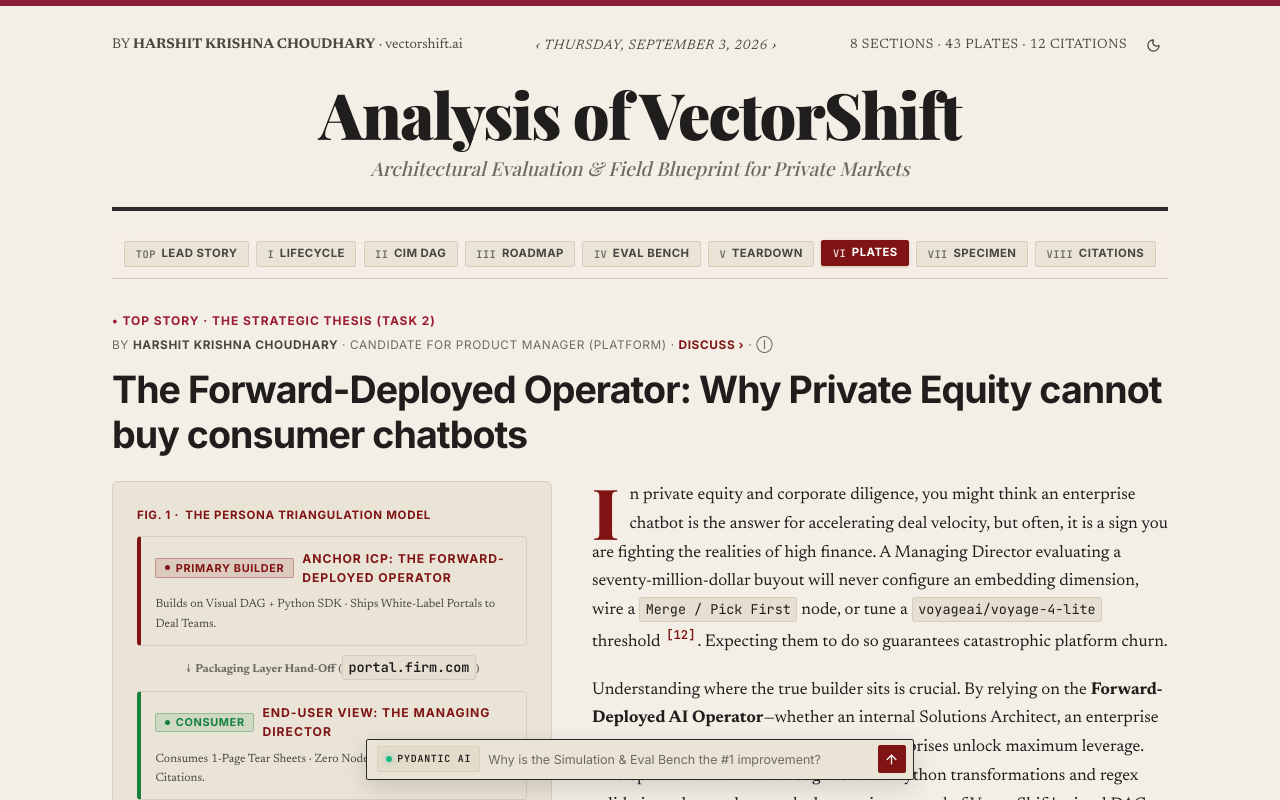
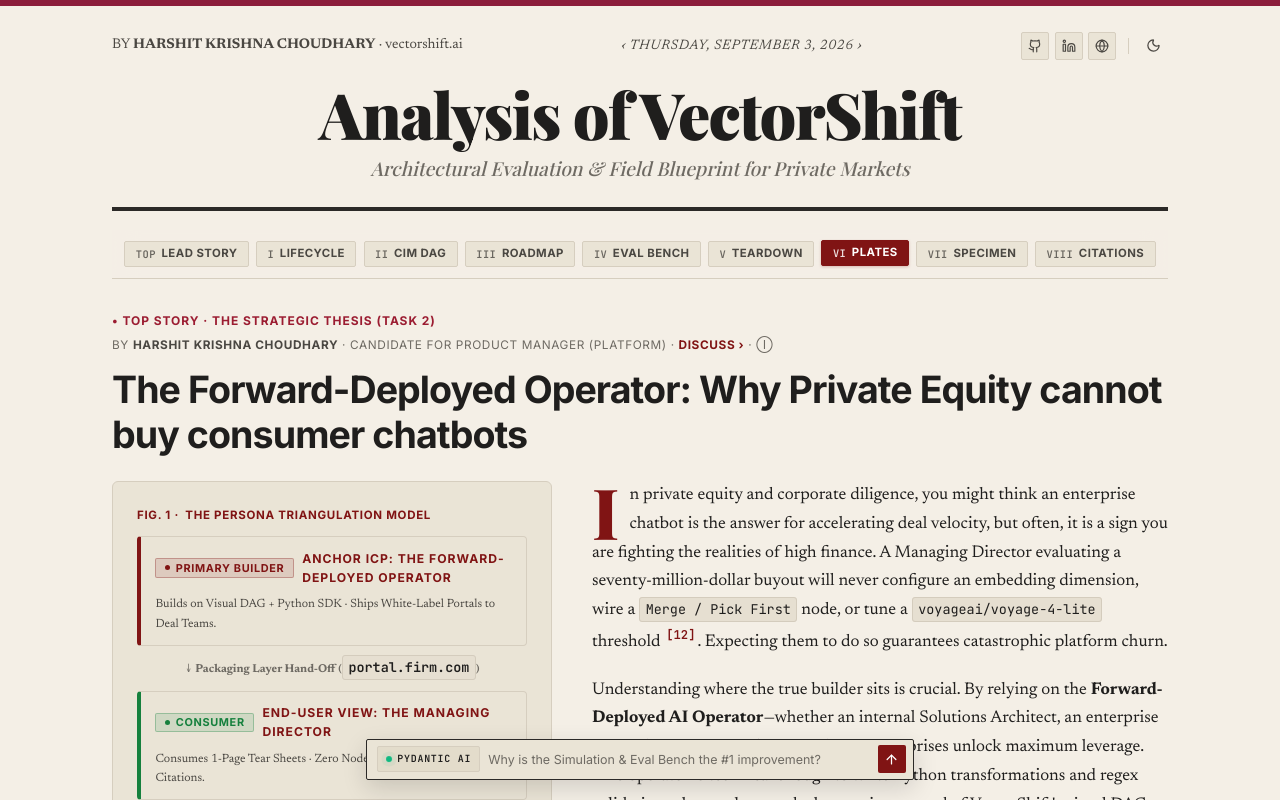
Before and after one commit to h1902y/vectorshift-analysis, a React (Vite) app in the folder app/: page / in a window 1280 px wide. Shown: the top 800 px of the page. Built offline with nearby package versions, Linux system fonts and the light colour scheme; a web font is replaced by a local one.

Commit message:
feat(masthead): replace text counter with GitHub, LinkedIn & Website social icons

```diff
--- a/app/src/components/newspaper/Masthead.jsx
+++ b/app/src/components/newspaper/Masthead.jsx
@@ -1,6 +1,25 @@
 import React from 'react';
-import { Moon, Sun } from 'lucide-react';
+import { Moon, Sun, Globe } from 'lucide-react';
 import { Button } from '../../design-system';
+
+function GithubIcon({ size = 15 }) {
+  return (
+    <svg width={size} height={size} viewBox="0 0 24 24" fill="none" stroke="currentColor" strokeWidth="2" strokeLinecap="round" strokeLinejoin="round" aria-hidden="true">
+      <path d="M15 22v-4a4.8 4.8 0 0 0-1-3.5c3 0 6-2 6-5.5.08-1.25-.27-2.48-1-3.5.28-1.15.28-2.35 0-3.5 0 0-1 0-3 1.5-2.64-.5-5.36-.5-8 0C6 2 5 2 5 2c-.3 1.15-.3 2.35 0 3.5A5.403 5.403 0 0 0 4 9c0 3.5 3 5.5 6 5.5-.39.49-.68 1.05-.85 1.65-.17.6-.22 1.23-.15 1.85v4" />
+      <path d="M9 18c-4.51 2-5-2-7-2" />
+    </svg>
+  );
+}
+
+function LinkedinIcon({ size = 15 }) {
+  return (
+    <svg width={size} height={size} viewBox="0 0 24 24" fill="none" stroke="currentColor" strokeWidth="2" strokeLinecap="round" strokeLinejoin="round" aria-hidden="true">
+      <path d="M16 8a6 6 0 0 1 6 6v7h-4v-7a2 2 0 0 0-2-2 2 2 0 0 0-2 2v7h-4v-7a6 6 0 0 1 6-6z" />
+      <rect width="4" height="12" x="2" y="9" />
+      <circle cx="4" cy="4" r="2" />
+    </svg>
+  );
+}
 
 export function Masthead({ theme, toggleTheme }) {
   return (
@@ -17,7 +36,44 @@
         </div>
 
         <div className="masthead-right-actions">
-          <span>8 SECTIONS &middot; 43 PLATES &middot; 12 CITATIONS</span>
+          {/* Social Profiles: Icons Only */}
+          <div className="masthead-social-links">
+            <a
+              href="https://github.com/harshit-vibes"
+              target="_blank"
+              rel="noreferrer"
+              className="masthead-icon-link"
+              title="GitHub Profile"
+              aria-label="GitHub Profile"
+            >
+              <GithubIcon size={14} />
+            </a>
+
+            <a
+              href="https://linkedin.com/in/harshitkrishnachoudhary"
+              target="_blank"
+              rel="noreferrer"
+              className="masthead-icon-link"
+              title="LinkedIn Profile"
+              aria-label="LinkedIn Profile"
+            >
+              <LinkedinIcon size={14} />
+            </a>
+
+            <a
+              href="https://harshitkrishnachoudhary.com"
+              target="_blank"
+              rel="noreferrer"
+              className="masthead-icon-link"
+              title="Personal Website"
+              aria-label="Personal Website"
+            >
+              <Globe size={14} />
+            </a>
+          </div>
+
+          <span className="masthead-action-separator" aria-hidden="true"></span>
+
           <Button
             variant="icon"
             onClick={toggleTheme}
--- a/app/src/index.css
+++ b/app/src/index.css
@@ -164,10 +164,42 @@
 .masthead-right-actions {
   display: flex;
   align-items: center;
-  gap: 0.8rem;
-  font-size: 0.85rem;
-  text-transform: uppercase;
-  letter-spacing: 0.04em;
+  gap: 0.6rem;
+}
+
+.masthead-social-links {
+  display: flex;
+  align-items: center;
+  gap: 0.35rem;
+}
+
+.masthead-icon-link {
+  display: inline-flex;
+  align-items: center;
+  justify-content: center;
+  width: 28px;
+  height: 28px;
+  border-radius: var(--radius-xs);
+  border: 1px solid var(--ink-rule-subtle);
+  background: var(--paper-surface);
+  color: var(--ink-secondary);
+  transition: var(--transition-fast);
+  text-decoration: none;
+}
+
+.masthead-icon-link:hover {
+  background: var(--paper-surface-hover);
+  color: var(--ink-primary);
+  border-color: var(--ink-rule);
+  transform: translateY(-1px);
+}
+
+.masthead-action-separator {
+  display: inline-block;
+  width: 1px;
+  height: 16px;
+  background-color: var(--ink-rule-subtle);
+  margin: 0 0.1rem;
 }
 
 /* The Main Newspaper Title */
```
